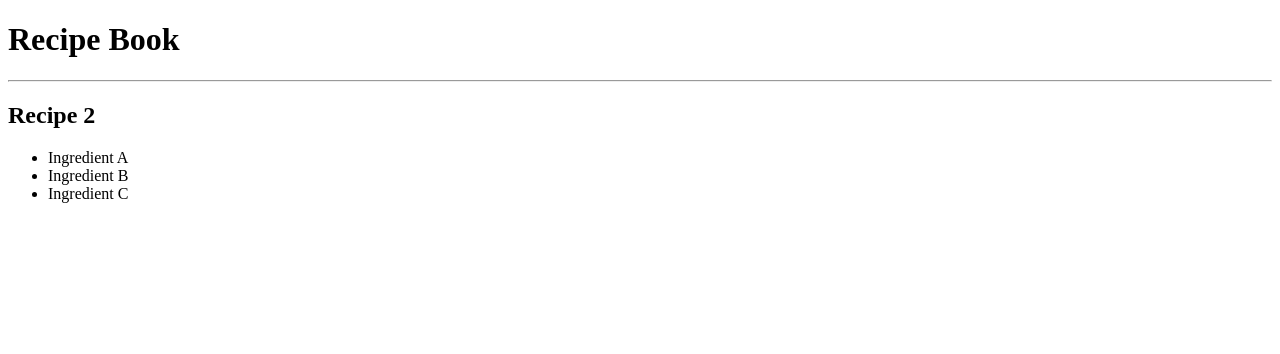
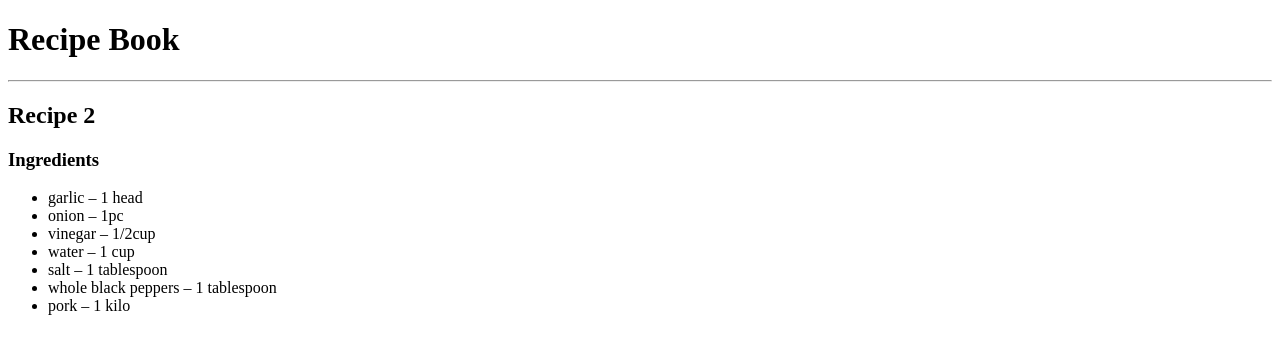
Before and after one commit to SIU-914/recipebook-Uy-Sean, a Django app: page /recipe/2 in a window 1280 px wide. Shown: the top 354 px of the page. Run offline with Django 5.2, Linux system fonts and the light colour scheme.

Commit message:
Pass recipe data as context for list and detail pages

```diff
--- a/ledger/templates/ledger/recipe_2.html
+++ b/ledger/templates/ledger/recipe_2.html
@@ -1,11 +1,14 @@
 {% extends 'ledger/base.html' %}
 
 {% block content %}
-<h2>Recipe 2</h2>
+<h2>{{ name }}</h2>
 
+<h3>Ingredients</h3>
 <ul>
-    <li>Ingredient A</li>
-    <li>Ingredient B</li>
-    <li>Ingredient C</li>
+    {% for ingredient in ingredients %}
+        <li>
+            {{ ingredient.name }} – {{ ingredient.quantity }}
+        </li>
+    {% endfor %}
 </ul>
 {% endblock %}
--- a/ledger/views.py
+++ b/ledger/views.py
@@ -1,10 +1,64 @@
 from django.shortcuts import render
 
+
 def recipe_list(request):
-    return render(request, 'ledger/recipes_list.html')
+    context = {
+        "recipes": [
+            {
+                "name": "Recipe 1",
+                "ingredients": [
+                    {"name": "tomato", "quantity": "3pcs"},
+                    {"name": "onion", "quantity": "1pc"},
+                    {"name": "pork", "quantity": "1kg"},
+                    {"name": "water", "quantity": "1L"},
+                    {"name": "sinigang mix", "quantity": "1 packet"},
+                ],
+                "link": "/recipe/1",
+            },
+            {
+                "name": "Recipe 2",
+                "ingredients": [
+                    {"name": "garlic", "quantity": "1 head"},
+                    {"name": "onion", "quantity": "1pc"},
+                    {"name": "vinegar", "quantity": "1/2cup"},
+                    {"name": "water", "quantity": "1 cup"},
+                    {"name": "salt", "quantity": "1 tablespoon"},
+                    {"name": "whole black peppers", "quantity": "1 tablespoon"},
+                    {"name": "pork", "quantity": "1 kilo"},
+                ],
+                "link": "/recipe/2",
+            },
+        ]
+    }
+
+    return render(request, "ledger/recipes_list.html", context)
 
 def recipe_1(request):
-    return render(request, 'ledger/recipe_1.html')
+    context = {
+        "name": "Recipe 1",
+        "ingredients": [
+            {"name": "tomato", "quantity": "3pcs"},
+            {"name": "onion", "quantity": "1pc"},
+            {"name": "pork", "quantity": "1kg"},
+            {"name": "water", "quantity": "1L"},
+            {"name": "sinigang mix", "quantity": "1 packet"},
+        ],
+    }
+
+    return render(request, "ledger/recipe_1.html", context)
 
 def recipe_2(request):
-    return render(request, 'ledger/recipe_2.html')
+    context = {
+        "name": "Recipe 2",
+        "ingredients": [
+            {"name": "garlic", "quantity": "1 head"},
+            {"name": "onion", "quantity": "1pc"},
+            {"name": "vinegar", "quantity": "1/2cup"},
+            {"name": "water", "quantity": "1 cup"},
+            {"name": "salt", "quantity": "1 tablespoon"},
+            {"name": "whole black peppers", "quantity": "1 tablespoon"},
+            {"name": "pork", "quantity": "1 kilo"},
+        ],
+    }
+
+    return render(request, "ledger/recipe_2.html", context)
```
Also changed, not shown: ledger/templates/ledger/recipe_1.html (+7 -4 lines), ledger/templates/ledger/recipes_list.html (+5 -2 lines).
